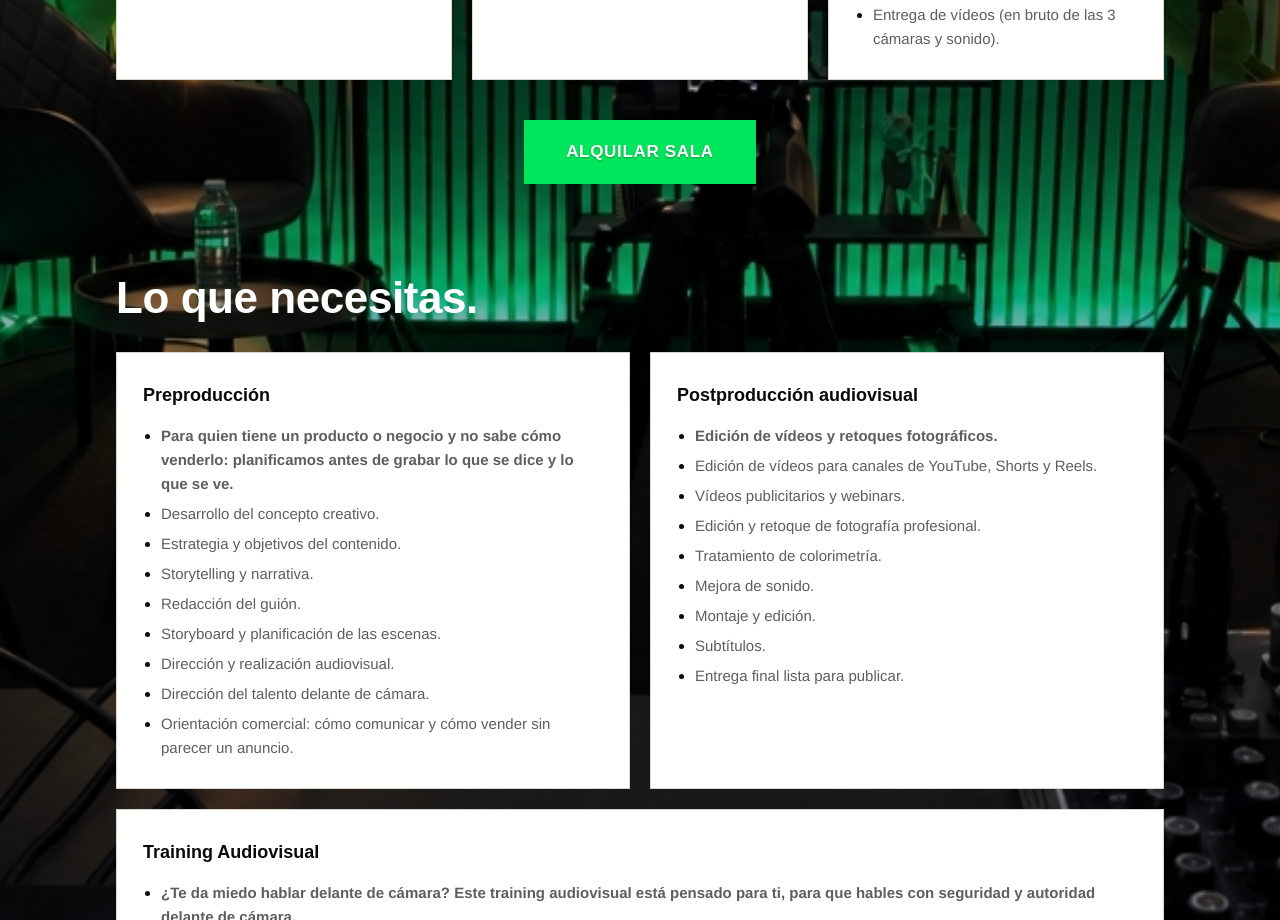
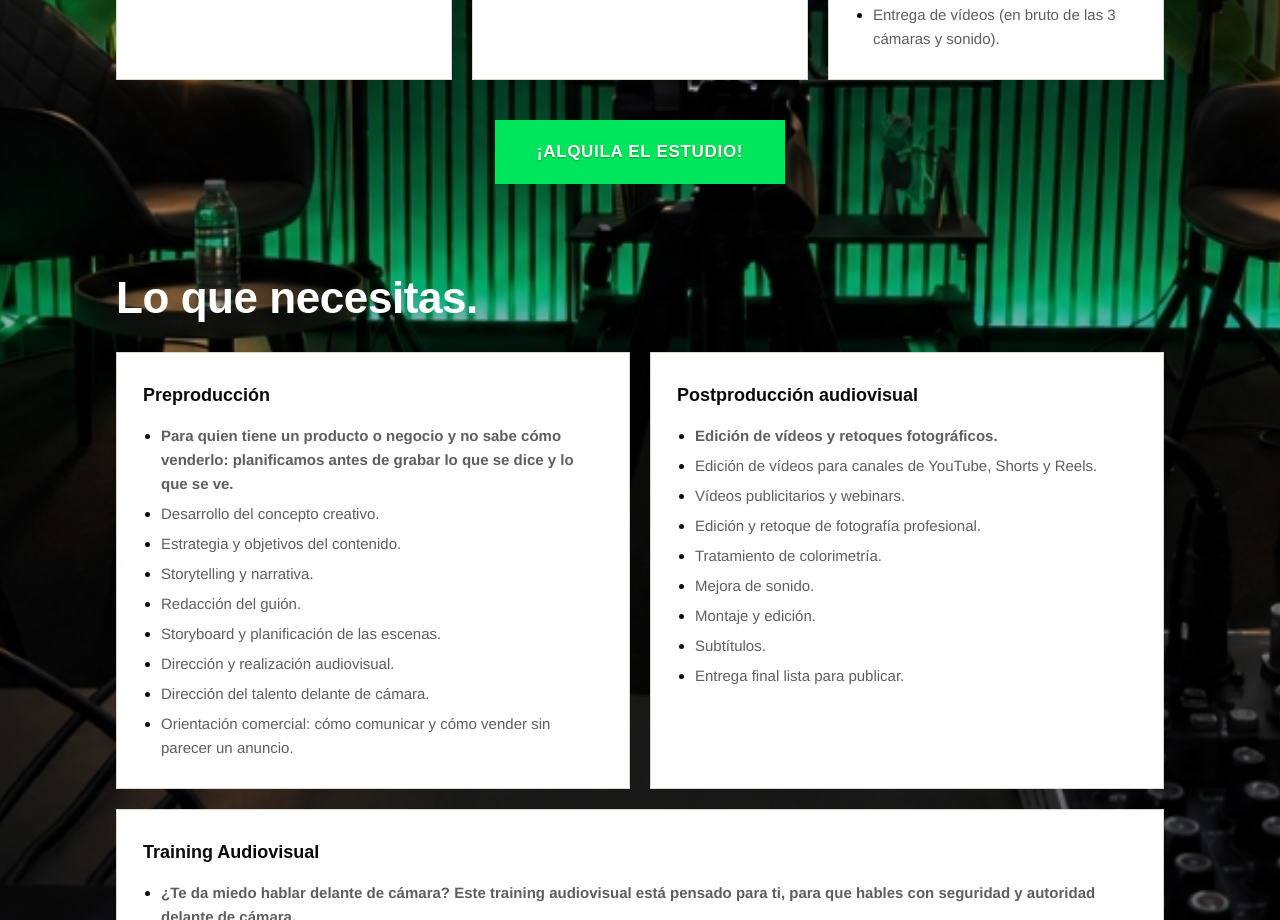
Before and after one commit to kactusbcn/la-produktora-web, a plain HTML site: page index.html in a window 1280 px wide. Shown: the part 3688-4608 px from the top of the page. Drawn offline with Linux system fonts and the light colour scheme.

Commit message:
Servicios: CTA bajo Espacio en alquiler vuelve a ¡Alquila el estudio!
Co-Authored-By: Claude Haiku 5.5 <noreply@anthropic.com>
Claude-Session: https://claude.ai/code/session_0118FufHEsz7Cz1hXiMFBHw5

```diff
--- a/index.html
+++ b/index.html
@@ -725,7 +725,7 @@ section[id], #servicios-cards { scroll-margin-top: 140px; }
       </div>
     </div>
 
-    <div class="center-cta" style="margin-top:40px"><a class="btn btn-solid btn-alquila" href="#contacto">Alquilar sala</a></div>
+    <div class="center-cta" style="margin-top:40px"><a class="btn btn-solid btn-alquila" href="#contacto">¡Alquila el estudio!</a></div>
 
     <div class="wrap">
       <h2 class="svc-sub">Lo que necesitas.</h2>
```
